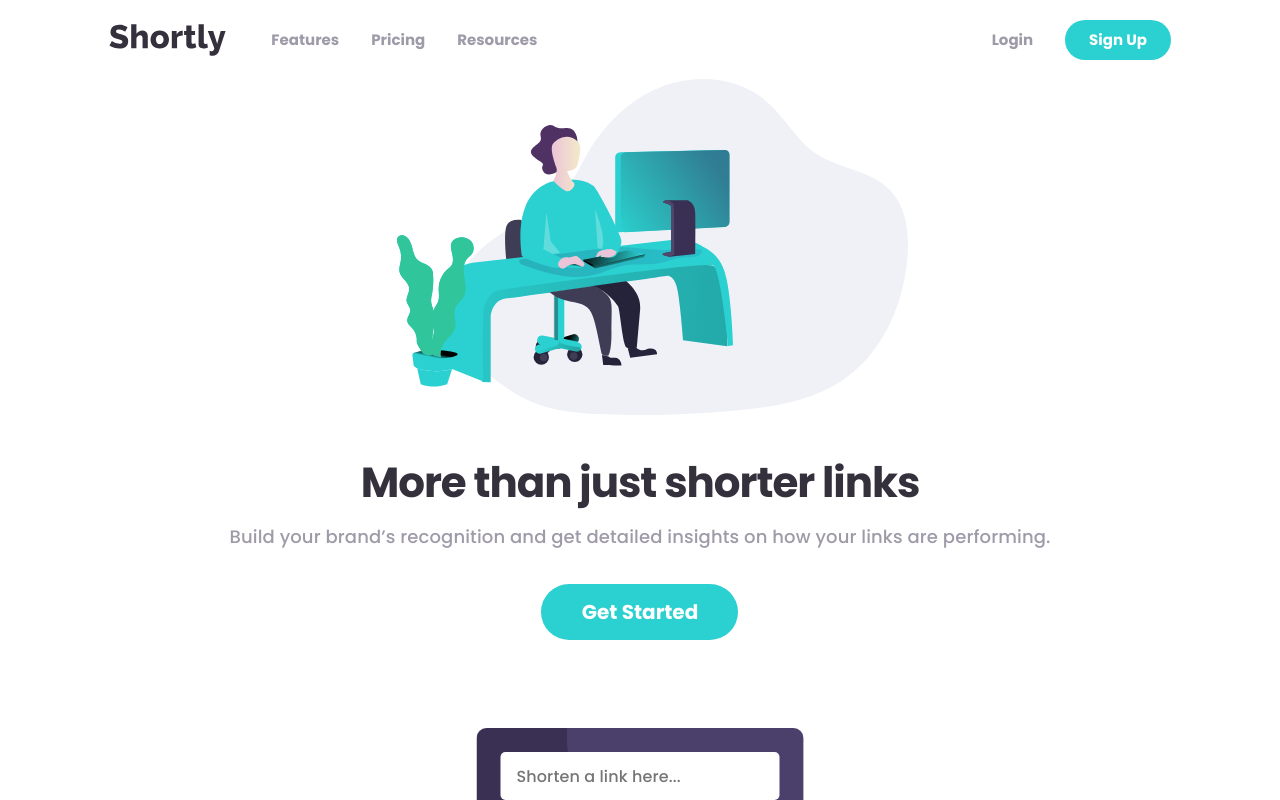
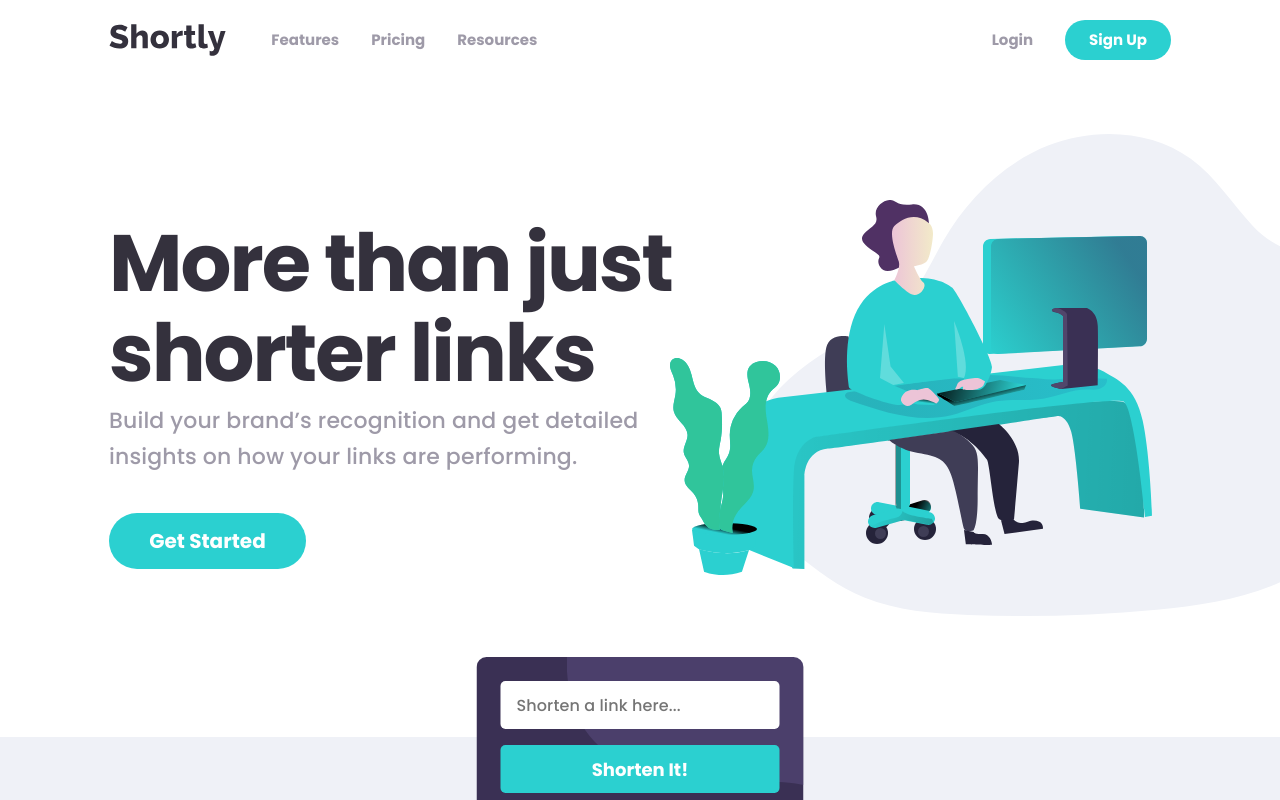
Before and after one commit to HanSeongLee/url-shortening-api-landing-page, a Next.js app: page / in a window 1280 px wide. Shown: the top 800 px of the page. Built offline with nearby package versions, Linux system fonts and the light colour scheme; no server answers.

Commit message:
ADD | Hero section on desktop

```diff
--- a/components/Container/style.module.scss
+++ b/components/Container/style.module.scss
@@ -5,5 +5,7 @@
 
   @include media(">desktop") {
     max-width: 1110px;
+    width: 100%;
+    height: 100%;
   }
 }
--- a/components/FeatureSection/index.js
+++ b/components/FeatureSection/index.js
@@ -3,6 +3,7 @@ import styles from './style.module.scss';
 import Container from "../Container";
 import FeatureCard from "../FeatureCard";
 import ShortenLinkCard from "../ShortenLinkCard";
+import ShortenItForm from "../ShortenItForm";
 
 const features = [
     {
@@ -26,6 +27,9 @@ const FeatureSection = () => {
     return (
         <section className={styles.featureSection}>
             <Container>
+                <div className={styles.shortenItFormWrapper}>
+                    <ShortenItForm/>
+                </div>
                 {/*<div className={styles.shortenLinkCardContainer}>*/}
                 {/*    <ShortenLinkCard link={'https://www.frontendmentor.io'}*/}
                 {/*                     shortenLink={'https://rel.ink/k4lKyk\t'}*/}
--- a/components/FeatureSection/style.module.scss
+++ b/components/FeatureSection/style.module.scss
@@ -1,7 +1,14 @@
 .featureSection {
+  position: relative;
   padding-top: 80px;
   padding-bottom: 80px;
   text-align: center;
+
+  .shortenItFormWrapper {
+    position: absolute;
+    top: 0;
+    left: 50%;
+  }
 
   .shortenLinkCardContainer {
     display: grid;
--- a/components/HeroSection/index.js
+++ b/components/HeroSection/index.js
@@ -2,7 +2,6 @@ import React from "react";
 import styles from './style.module.scss';
 import Container from "../Container";
 import Button from "../Button";
-import ShortenItForm from "../ShortenItForm";
 
 const HeroSection = () => {
     return (
@@ -15,6 +14,7 @@ const HeroSection = () => {
             </div>
 
             <Container>
+                <div className={styles.content}>
                     <h2 className={styles.title}>
                         More than just shorter links
                     </h2>
@@ -24,8 +24,7 @@ const HeroSection = () => {
                     <Button variants={'rounded-oval'}>
                         Get Started
                     </Button>
-
-                <ShortenItForm />
+                </div>
             </Container>
         </section>
     );
--- a/components/HeroSection/style.module.scss
+++ b/components/HeroSection/style.module.scss
@@ -1,18 +1,47 @@
+@import "styles/utils";
 
 .heroSection {
   position: relative;
   text-align: center;
   padding-bottom: 168px;
+  overflow: hidden;
+
+  @include media(">desktop") {
+    padding-top: 139px;
+  }
 
   .heroImageWrapper {
     width: 100%;
-    overflow: hidden;
     margin-bottom: 37px;
     padding-left: 24px;
+
+    @include media(">desktop") {
+      position: absolute;
+      top: 45%;
+      right: -123px;
+      width: 733px;
+      height: 482px;
+      transform: translateY(-50%);
+      padding: 0;
+      margin-bottom: 0;
+    }
 
     .heroImage {
       width: 511px;
       height: auto;
+
+      @include media(">desktop") {
+        width: 733px;
+      }
+    }
+  }
+
+  .content {
+    text-align: center;
+
+    @include media(">desktop") {
+      width: 564px;
+      text-align: left;
     }
   }
 
@@ -20,19 +49,31 @@
     font-weight: bold;
     font-size: 42px;
     line-height: 48px;
-    text-align: center;
     letter-spacing: -1.05px;
     color: #34313D;
     margin-bottom: 15px;
+
+    @include media(">desktop") {
+      font-size: 80px;
+      line-height: 90px;
+      letter-spacing: -2px;
+      margin-bottom: 5px;
+    }
   }
 
   .description {
     font-size: 18px;
     line-height: 30px;
-    text-align: center;
     letter-spacing: 0.122727px;
     color: #9E9AA8;
     margin-bottom: 32px;
+
+    @include media(">desktop") {
+      font-size: 22px;
+      line-height: 36px;
+      letter-spacing: 0.15px;
+      margin-bottom: 38px;
+    }
   }
 
   .shortenItForm {
```
Lines whose indentation alone changed are shown as unchanged.
